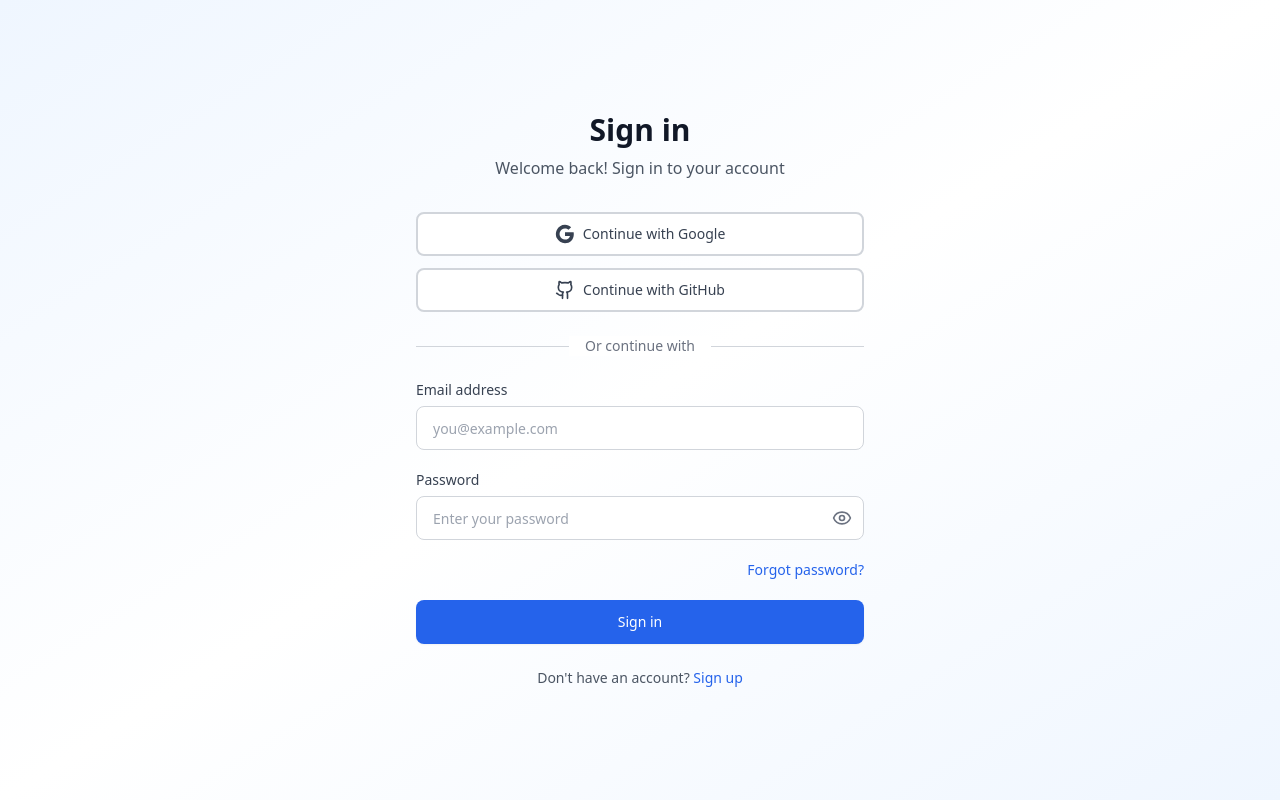
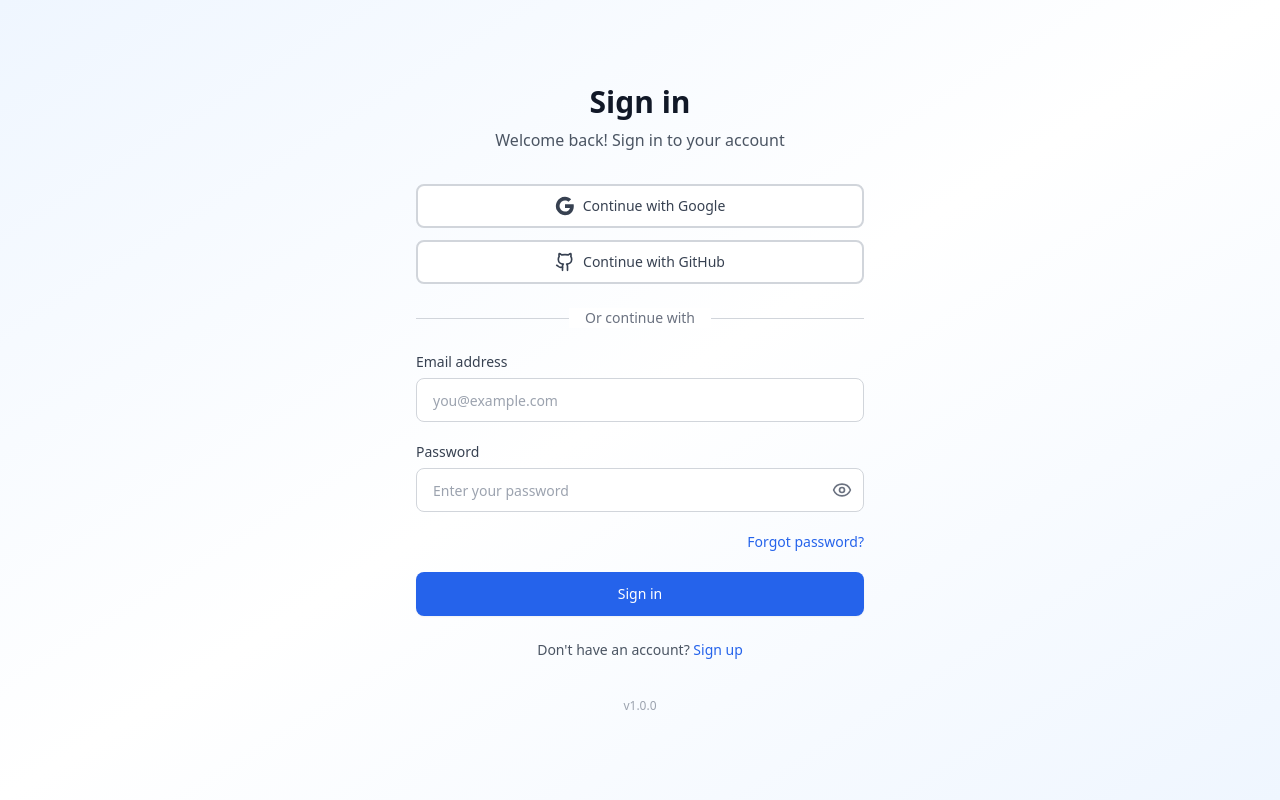
Before and after one commit to JealousyM/accounting-ai-agent, a Next.js app in the folder packages/web/: page /login in a window 1280 px wide. Built offline with nearby package versions, Linux system fonts and the light colour scheme; no server answers.

Commit message:
AIA-29 add version

```diff
--- a/packages/web/next.config.js
+++ b/packages/web/next.config.js
@@ -1,9 +1,12 @@
+const packageJson = require('../../package.json');
+
 /** @type {import('next').NextConfig} */
 const nextConfig = {
   reactStrictMode: true,
   output: 'standalone',
   env: {
     NEXT_PUBLIC_API_URL: process.env.NEXT_PUBLIC_API_URL,
+    NEXT_PUBLIC_APP_VERSION: packageJson.version,
   },
   experimental: {
     workerThreads: false,
--- a/packages/web/src/components/auth/LoginForm.tsx
+++ b/packages/web/src/components/auth/LoginForm.tsx
@@ -9,6 +9,7 @@ import { Eye, EyeOff, X, Github } from 'lucide-react';
 import { z } from 'zod';
 import { Button } from '@/components/ui/button';
 import { Input } from '@/components/ui/input';
+import { AppVersion } from '@/components/ui/app-version';
 import { useAuth } from '@/contexts/AuthContext';
 import axios from 'axios';
 import enTranslations from '@/i18n/locales/en.json';
@@ -251,6 +252,11 @@ export function LoginForm() {
           {t.signUp}
         </Link>
       </p>
+
+      {/* App Version */}
+      <div className="mt-8 text-center">
+        <AppVersion />
+      </div>
     </div>
   );
 }
--- a/packages/web/src/components/auth/RegistrationForm.tsx
+++ b/packages/web/src/components/auth/RegistrationForm.tsx
@@ -9,6 +9,7 @@ import { Eye, EyeOff, Check, X, Github, Globe } from 'lucide-react';
 import { Button } from '@/components/ui/button';
 import { Input } from '@/components/ui/input';
 import { Checkbox } from '@/components/ui/checkbox';
+import { AppVersion } from '@/components/ui/app-version';
 import { registrationSchema, type RegistrationFormData, checkPasswordStrength } from '@/lib/validations/auth';
 import { registerUser, type ErrorResponse } from '@/lib/api/auth';
 import { cn } from '@/lib/utils';
@@ -390,6 +391,11 @@ export function RegistrationForm() {
           {t.signIn}
         </Link>
       </p>
+
+      {/* App Version */}
+      <div className="mt-8 text-center">
+        <AppVersion />
+      </div>
     </div>
   );
 }
--- a/packages/web/src/components/chat/ChatContainer.tsx
+++ b/packages/web/src/components/chat/ChatContainer.tsx
@@ -3,6 +3,7 @@
 import React, { useState } from 'react';
 import { MessageSquarePlus, X, DollarSign } from 'lucide-react';
 import { Button } from '@/components/ui/button';
+import { AppVersion } from '@/components/ui/app-version';
 import Link from 'next/link';
 import { useChat } from '@/hooks/useChat';
 import { useLocale } from '@/contexts/LocaleContext';
@@ -112,6 +113,7 @@ export function ChatContainer() {
 
           {/* Sidebar footer with AI Costs link */}
           <div className="border-t border-gray-200 p-4">
+            <div className="flex items-center justify-between">
               <Link
                 href="/dashboard/costs"
                 className="flex items-center gap-2 px-3 py-2 text-sm text-gray-600 hover:text-gray-900 hover:bg-gray-100 rounded-lg transition-colors"
@@ -119,6 +121,8 @@ export function ChatContainer() {
                 <DollarSign className="w-4 h-4" />
                 <span>{t.aiCosts}</span>
               </Link>
+              <AppVersion />
+            </div>
           </div>
         </div>
       </div>
--- /dev/null
+++ b/packages/web/src/components/ui/app-version.tsx
@@ -0,0 +1,15 @@
+import { cn } from '@/lib/utils';
+
+interface AppVersionProps {
+  className?: string;
+}
+
+export function AppVersion({ className }: AppVersionProps) {
+  const version = process.env.NEXT_PUBLIC_APP_VERSION || '0.0.0';
+
+  return (
+    <span className={cn('text-xs text-gray-400', className)}>
+      v{version}
+    </span>
+  );
+}
```
Lines whose indentation alone changed are shown as unchanged.
